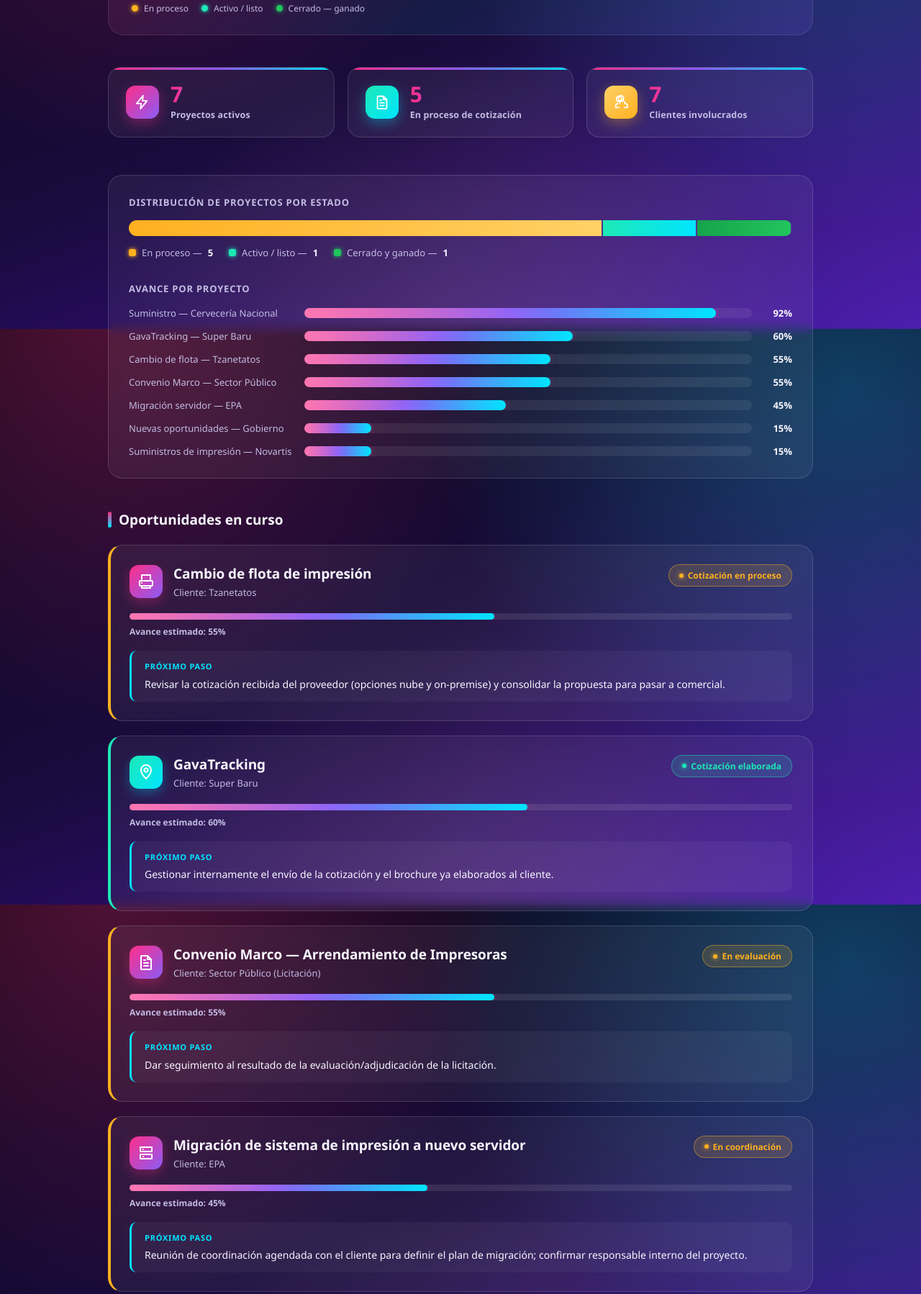
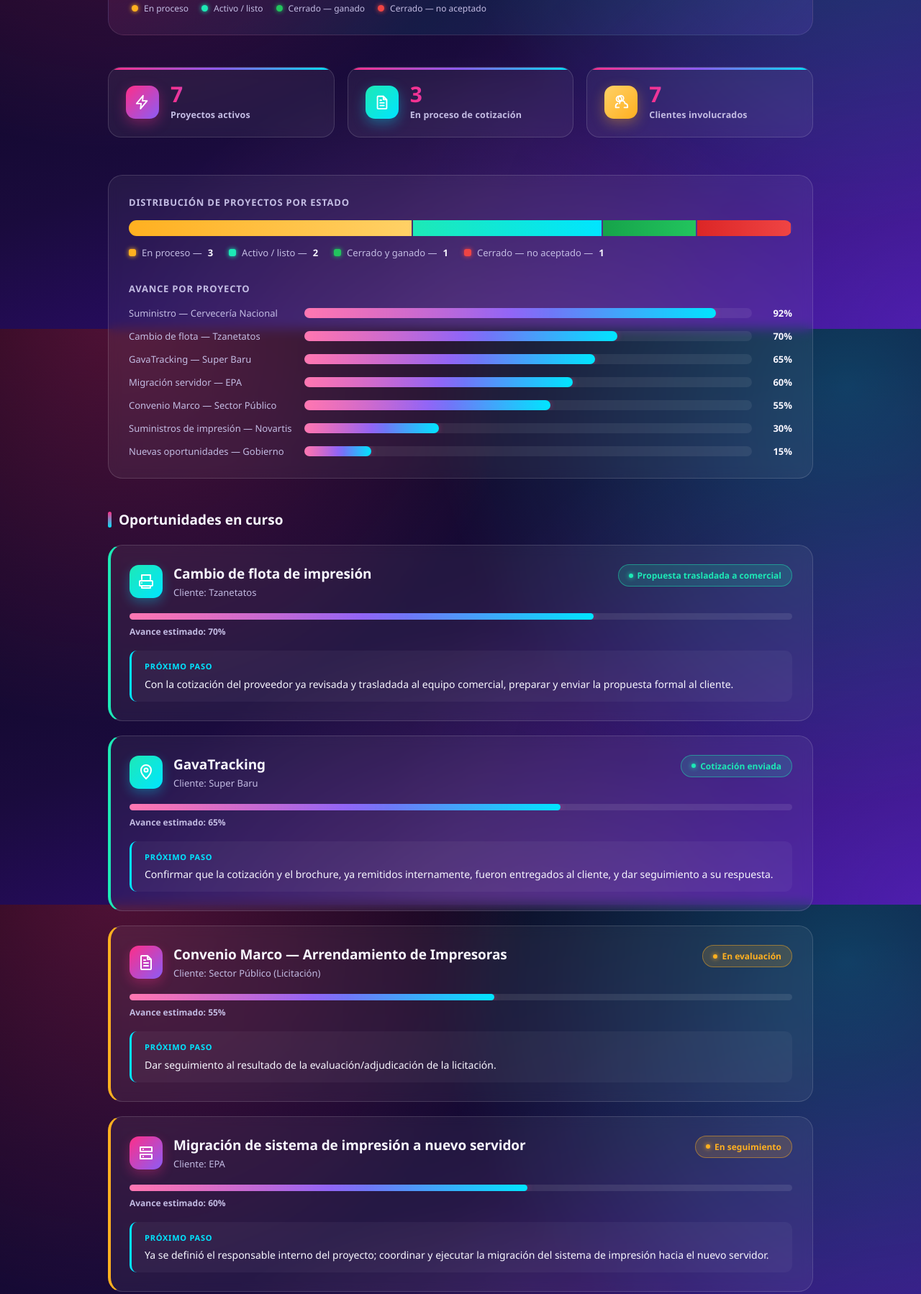
Before and after one commit to reneangel2230-tech/cdp-digital-dashboard, a plain HTML site: page index.html in a window 1280 px wide. Shown: the part 343-2141 px from the top of the page at 72% size. Drawn offline with Linux system fonts and the light colour scheme.

Commit message:
Actualizacion automatica del dashboard - 2026-07-24

```diff
--- a/index.html
+++ b/index.html
@@ -16,6 +16,7 @@
     --teal:#1de9b6;
     --gold:#ffd166;
     --green:#22c55e;
+    --red:#ef4444;
     --navy:#24296b;
     --card-bg:rgba(255,255,255,0.055);
     --card-bg-hover:rgba(255,255,255,0.085);
@@ -176,6 +177,7 @@
   .stack-seg.amber{background:linear-gradient(90deg,var(--amber),var(--gold));}
   .stack-seg.teal{background:linear-gradient(90deg,var(--teal),var(--cyan));}
   .stack-seg.green{background:linear-gradient(90deg,#16a34a,var(--green));}
+  .stack-seg.red{background:linear-gradient(90deg,#dc2626,var(--red));}
   .stack-gap{width:2px; background:transparent;}
 
   .chart-legend{display:flex; flex-wrap:wrap; gap:22px; margin-top:14px;}
@@ -209,6 +211,7 @@
   .card.st-progress{border-left-color:var(--amber);}
   .card.st-active{border-left-color:var(--teal);}
   .card.st-won{border-left-color:var(--green);}
+  .card.st-lost{border-left-color:var(--red);}
   .card:hover{
     transform:translateY(-4px);
     background:var(--card-bg-hover);
@@ -217,6 +220,7 @@
   .card.st-progress:hover{box-shadow:0 16px 36px rgba(255,176,32,0.16);}
   .card.st-active:hover{box-shadow:0 16px 36px rgba(29,233,182,0.16);}
   .card.st-won:hover{box-shadow:0 16px 36px rgba(34,197,94,0.16);}
+  .card.st-lost:hover{box-shadow:0 16px 36px rgba(239,68,68,0.16);}
 
   .card-top{display:flex; justify-content:space-between; align-items:flex-start; gap:16px; flex-wrap:wrap;}
   .card-heading{display:flex; align-items:center; gap:15px;}
@@ -230,6 +234,7 @@
   .icon-badge.teal{background:linear-gradient(135deg,var(--teal),var(--cyan)); box-shadow:0 6px 16px rgba(0,229,255,0.3);}
   .icon-badge.green{background:linear-gradient(135deg,#22c55e,var(--teal)); box-shadow:0 6px 16px rgba(34,197,94,0.3);}
   .icon-badge.amber{background:linear-gradient(135deg,var(--gold),var(--amber)); box-shadow:0 6px 16px rgba(255,176,32,0.3);}
+  .icon-badge.red{background:linear-gradient(135deg,#ef4444,#dc2626); box-shadow:0 6px 16px rgba(239,68,68,0.3);}
   .icon-badge svg{width:24px; height:24px; stroke:#ffffff; fill:none; stroke-width:2;}
   .card-title{font-size:19px; font-weight:700; margin-bottom:4px; letter-spacing:-.005em;}
   .card-client{font-size:13px; color:var(--text-2);}
@@ -249,6 +254,8 @@
   .badge.active::before{background:var(--teal); box-shadow:0 0 6px var(--teal);}
   .badge.won{background:rgba(34,197,94,0.16); color:var(--green); border:1px solid rgba(34,197,94,0.45);}
   .badge.won::before{background:var(--green); box-shadow:0 0 6px var(--green);}
+  .badge.lost{background:rgba(239,68,68,0.16); color:var(--red); border:1px solid rgba(239,68,68,0.45);}
+  .badge.lost::before{background:var(--red); box-shadow:0 0 6px var(--red);}
 
   .bar-track{
     position:relative;
@@ -313,11 +320,12 @@
       <div class="title-block">
         <span class="eyebrow">CDP Digital</span>
         <h1>Proyectos y estado</h1>
-        <p class="subtitle">Resumen ejecutivo de oportunidades en curso — actualizado el 17 de julio de 2026</p>
+        <p class="subtitle">Resumen ejecutivo de oportunidades en curso — actualizado el 24 de julio de 2026</p>
         <div class="legend">
           <div class="legend-item"><span class="legend-dot" style="background:var(--amber); box-shadow:0 0 6px var(--amber)"></span>En proceso</div>
           <div class="legend-item"><span class="legend-dot" style="background:var(--teal); box-shadow:0 0 6px var(--teal)"></span>Activo / listo</div>
           <div class="legend-item"><span class="legend-dot" style="background:var(--green); box-shadow:0 0 6px var(--green)"></span>Cerrado — ganado</div>
+          <div class="legend-item"><span class="legend-dot" style="background:var(--red); box-shadow:0 0 6px var(--red)"></span>Cerrado — no aceptado</div>
         </div>
       </div>
     </header>
@@ -337,7 +345,7 @@
           <svg viewBox="0 0 24 24"><path stroke-linecap="round" stroke-linejoin="round" d="M14 3v5h5M6 3h8l5 5v13a1 1 0 0 1-1 1H6a1 1 0 0 1-1-1V4a1 1 0 0 1 1-1z"/><path stroke-linecap="round" stroke-linejoin="round" d="M9 13h6M9 17h6M9 9h2"/></svg>
         </div>
         <div>
-          <div class="num">5</div>
+          <div class="num">3</div>
           <div class="label">En proceso de cotización</div>
         </div>
       </div>
@@ -356,16 +364,19 @@
       <div>
         <div class="chart-block-title">Distribución de proyectos por estado</div>
         <div class="stack-bar">
-          <div class="stack-seg amber" style="width:calc(71.43% - 2px)"></div>
+          <div class="stack-seg amber" style="width:calc(42.86% - 2px)"></div>
           <div class="stack-gap"></div>
-          <div class="stack-seg teal" style="width:calc(14.29% - 2px)"></div>
+          <div class="stack-seg teal" style="width:calc(28.57% - 2px)"></div>
           <div class="stack-gap"></div>
           <div class="stack-seg green" style="width:calc(14.29% - 2px)"></div>
+          <div class="stack-gap"></div>
+          <div class="stack-seg red" style="width:calc(14.29% - 2px)"></div>
         </div>
         <div class="chart-legend">
-          <div class="chart-legend-item"><span class="chart-legend-dot" style="background:var(--amber); box-shadow:0 0 6px var(--amber)"></span>En proceso — <strong>5</strong></div>
-          <div class="chart-legend-item"><span class="chart-legend-dot" style="background:var(--teal); box-shadow:0 0 6px var(--teal)"></span>Activo / listo — <strong>1</strong></div>
+          <div class="chart-legend-item"><span class="chart-legend-dot" style="background:var(--amber); box-shadow:0 0 6px var(--amber)"></span>En proceso — <strong>3</strong></div>
+          <div class="chart-legend-item"><span class="chart-legend-dot" style="background:var(--teal); box-shadow:0 0 6px var(--teal)"></span>Activo / listo — <strong>2</strong></div>
           <div class="chart-legend-item"><span class="chart-legend-dot" style="background:var(--green); box-shadow:0 0 6px var(--green)"></span>Cerrado y ganado — <strong>1</strong></div>
+          <div class="chart-legend-item"><span class="chart-legend-dot" style="background:var(--red); box-shadow:0 0 6px var(--red)"></span>Cerrado — no aceptado — <strong>1</strong></div>
         </div>
       </div>
 
@@ -377,14 +388,19 @@
           <div class="rank-value">92%</div>
         </div>
         <div class="rank-row">
+          <div class="rank-label">Cambio de flota — Tzanetatos</div>
+          <div class="rank-track"><div class="rank-fill" style="width:70%"></div></div>
+          <div class="rank-value">70%</div>
+        </div>
+        <div class="rank-row">
           <div class="rank-label">GavaTracking — Super Baru</div>
+          <div class="rank-track"><div class="rank-fill" style="width:65%"></div></div>
+          <div class="rank-value">65%</div>
+        </div>
+        <div class="rank-row">
+          <div class="rank-label">Migración servidor — EPA</div>
           <div class="rank-track"><div class="rank-fill" style="width:60%"></div></div>
           <div class="rank-value">60%</div>
-        </div>
-        <div class="rank-row">
-          <div class="rank-label">Cambio de flota — Tzanetatos</div>
-          <div class="rank-track"><div class="rank-fill" style="width:55%"></div></div>
-          <div class="rank-value">55%</div>
         </div>
         <div class="rank-row">
           <div class="rank-label">Convenio Marco — Sector Público</div>
@@ -392,17 +408,12 @@
           <div class="rank-value">55%</div>
         </div>
         <div class="rank-row">
-          <div class="rank-label">Migración servidor — EPA</div>
-          <div class="rank-track"><div class="rank-fill" style="width:45%"></div></div>
-          <div class="rank-value">45%</div>
+          <div class="rank-label">Suministros de impresión — Novartis</div>
+          <div class="rank-track"><div class="rank-fill" style="width:30%"></div></div>
+          <div class="rank-value">30%</div>
         </div>
         <div class="rank-row">
           <div class="rank-label">Nuevas oportunidades — Gobierno</div>
-          <div class="rank-track"><div class="rank-fill" style="width:15%"></div></div>
-          <div class="rank-value">15%</div>
-        </div>
-        <div class="rank-row">
-          <div class="rank-label">Suministros de impresión — Novartis</div>
           <div class="rank-track"><div class="rank-fill" style="width:15%"></div></div>
           <div class="rank-value">15%</div>
         </div>
@@ -412,10 +423,10 @@
     <div class="section-title">Oportunidades en curso</div>
     <div class="cards">
 
-      <div class="card st-progress">
+      <div class="card st-active">
         <div class="card-top">
           <div class="card-heading">
-            <div class="icon-badge">
+            <div class="icon-badge teal">
               <svg viewBox="0 0 24 24"><path stroke-linecap="round" stroke-linejoin="round" d="M6 9V3h12v6M6 18H4a1 1 0 0 1-1-1v-5a1 1 0 0 1 1-1h16a1 1 0 0 1 1 1v5a1 1 0 0 1-1 1h-2M6 14h.01M6 18h12v3H6z"/></svg>
             </div>
             <div>
@@ -423,13 +434,13 @@
               <div class="card-client">Cliente: Tzanetatos</div>
             </div>
           </div>
-          <span class="badge progress">Cotización en proceso</span>
+          <span class="badge active">Propuesta trasladada a comercial</span>
         </div>
-        <div class="bar-track"><div class="bar-fill" style="width:55%"></div></div>
-        <div class="bar-label">Avance estimado: 55%</div>
+        <div class="bar-track"><div class="bar-fill" style="width:70%"></div></div>
+        <div class="bar-label">Avance estimado: 70%</div>
         <div class="next-step">
           <strong>Próximo paso</strong>
-          Revisar la cotización recibida del proveedor (opciones nube y on-premise) y consolidar la propuesta para pasar a comercial.
+          Con la cotización del proveedor ya revisada y trasladada al equipo comercial, preparar y enviar la propuesta formal al cliente.
         </div>
       </div>
 
@@ -444,13 +455,13 @@
               <div class="card-client">Cliente: Super Baru</div>
             </div>
           </div>
-          <span class="badge active">Cotización elaborada</span>
+          <span class="badge active">Cotización enviada</span>
         </div>
-        <div class="bar-track"><div class="bar-fill" style="width:60%"></div></div>
-        <div class="bar-label">Avance estimado: 60%</div>
+        <div class="bar-track"><div class="bar-fill" style="width:65%"></div></div>
+        <div class="bar-label">Avance estimado: 65%</div>
         <div class="next-step">
           <strong>Próximo paso</strong>
-          Gestionar internamente el envío de la cotización y el brochure ya elaborados al cliente.
+          Confirmar que la cotización y el brochure, ya remitidos internamente, fueron entregados al cliente, y dar seguimiento a su respuesta.
         </div>
       </div>
 
@@ -486,13 +497,13 @@
               <div class="card-client">Cliente: EPA</div>
             </div>
           </div>
-          <span class="badge progress">En coordinación</span>
+          <span class="badge progress">En seguimiento</span>
         </div>
-        <div class="bar-track"><div class="bar-fill" style="width:45%"></div></div>
-        <div class="bar-label">Avance estimado: 45%</div>
+        <div class="bar-track"><div class="bar-fill" style="width:60%"></div></div>
+        <div class="bar-label">Avance estimado: 60%</div>
         <div class="next-step">
           <strong>Próximo paso</strong>
-          Reunión de coordinación agendada con el cliente para definir el plan de migración; confirmar responsable interno del proyecto.
+          Ya se definió el responsable interno del proyecto; coordinar y ejecutar la migración del sistema de impresión hacia el nuevo servidor.
         </div>
       </div>
 
@@ -538,24 +549,24 @@
         </div>
       </div>
 
-      <div class="card st-progress">
+      <div class="card st-lost">
         <div class="card-top">
           <div class="card-heading">
-            <div class="icon-badge">
-              <svg viewBox="0 0 24 24"><path stroke-linecap="round" stroke-linejoin="round" d="M21 8l-9-5-9 5 9 5 9-5zM3 8v8l9 5 9-5V8M12 13v8"/></svg>
+            <div class="icon-badge red">
+              <svg viewBox="0 0 24 24"><circle cx="12" cy="12" r="9"/><path stroke-linecap="round" stroke-linejoin="round" d="M15 9l-6 6M9 9l6 6"/></svg>
             </div>
             <div>
-              <div class="card-title">Nueva oportunidad — Suministros de impresión</div>
+              <div class="card-title">Suministros de impresión</div>
               <div class="card-client">Cliente: Novartis</div>
             </div>
           </div>
-          <span class="badge progress">Identificando alcance</span>
+          <span class="badge lost">Cerrado — No aceptado</span>
         </div>
-        <div class="bar-track"><div class="bar-fill" style="width:15%"></div></div>
-        <div class="bar-label">Avance estimado: 15%</div>
+        <div class="bar-track"><div class="bar-fill" style="width:30%"></div></div>
+        <div class="bar-label">Avance alcanzado antes del cierre: 30%</div>
         <div class="next-step">
           <strong>Próximo paso</strong>
-          Identificar los artículos y el proveedor correspondiente para preparar la cotización.
+          Oportunidad cerrada — el cliente no aceptó la propuesta presentada. Sin próximos pasos.
         </div>
       </div>
 
```
